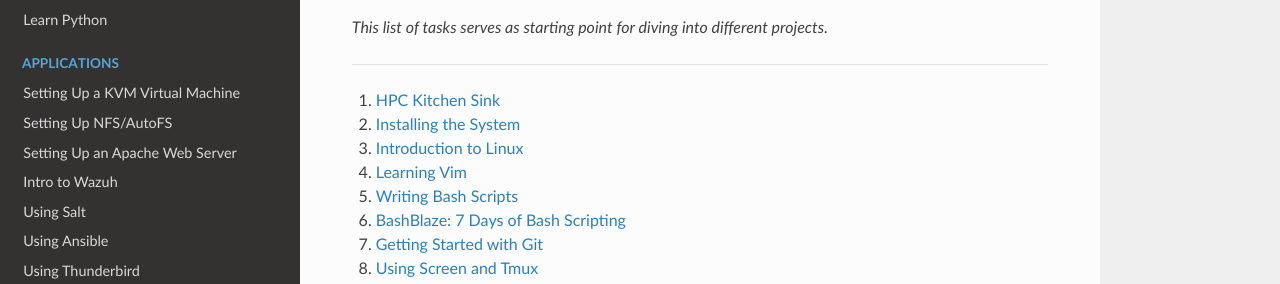
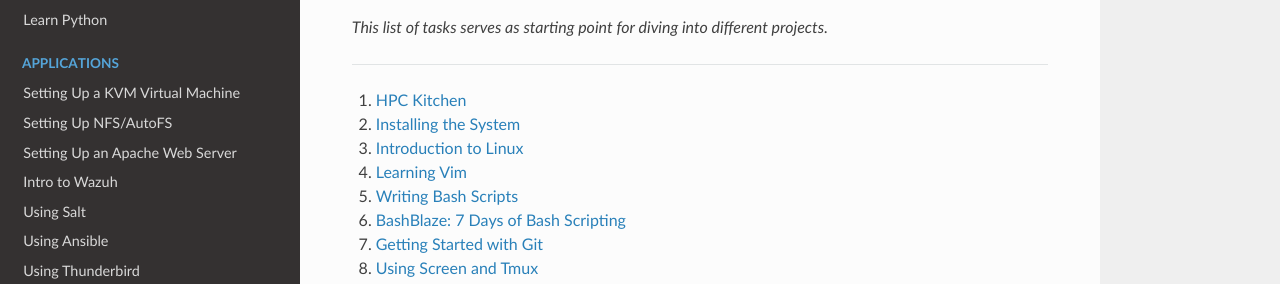
Before and after one commit to TechSquareInc/intern-playbook, a Sphinx documentation site: the page built from docs/source/intern-tasks/intern-tasks-list.md, in a window 1280 px wide. Shown: the part 144-428 px from the top of the page. Built offline with Sphinx 7.4.7 and the Read the Docs theme 3.1.0, drawn with Linux system fonts in a browser that asks for light colours.

Commit message:
typo fix

```diff
--- a/docs/source/intern-tasks/intern-tasks-list.md
+++ b/docs/source/intern-tasks/intern-tasks-list.md
@@ -4,7 +4,7 @@
 
 ---
 
-1. [HPC Kitchen Sink](../introduction/hpc-architecture)
+1. [HPC Kitchen](../introduction/hpc-architecture)
 2. [Installing the System](../getting-started/installing-the-system)
 3. [Introduction to Linux](../getting-started/intro-to-linux)
 4. [Learning Vim](../getting-started/learning-vim)
```
